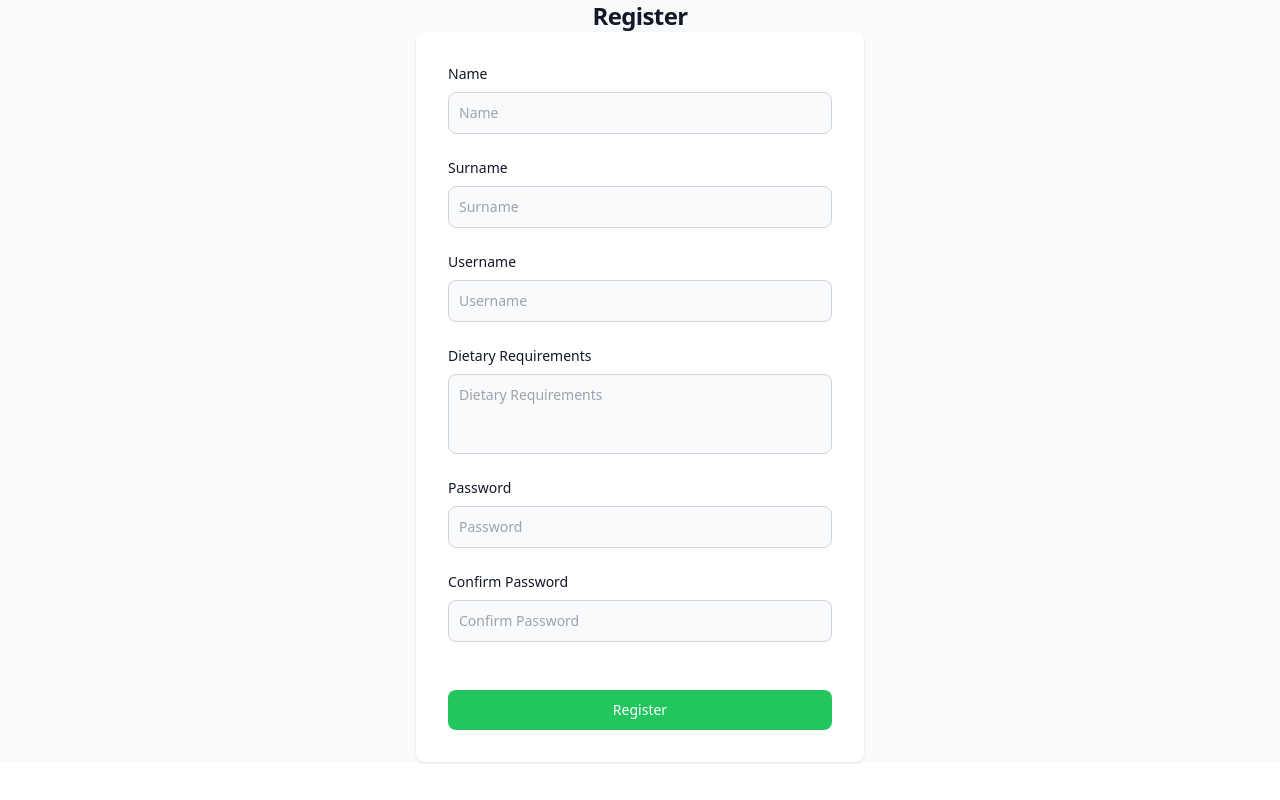
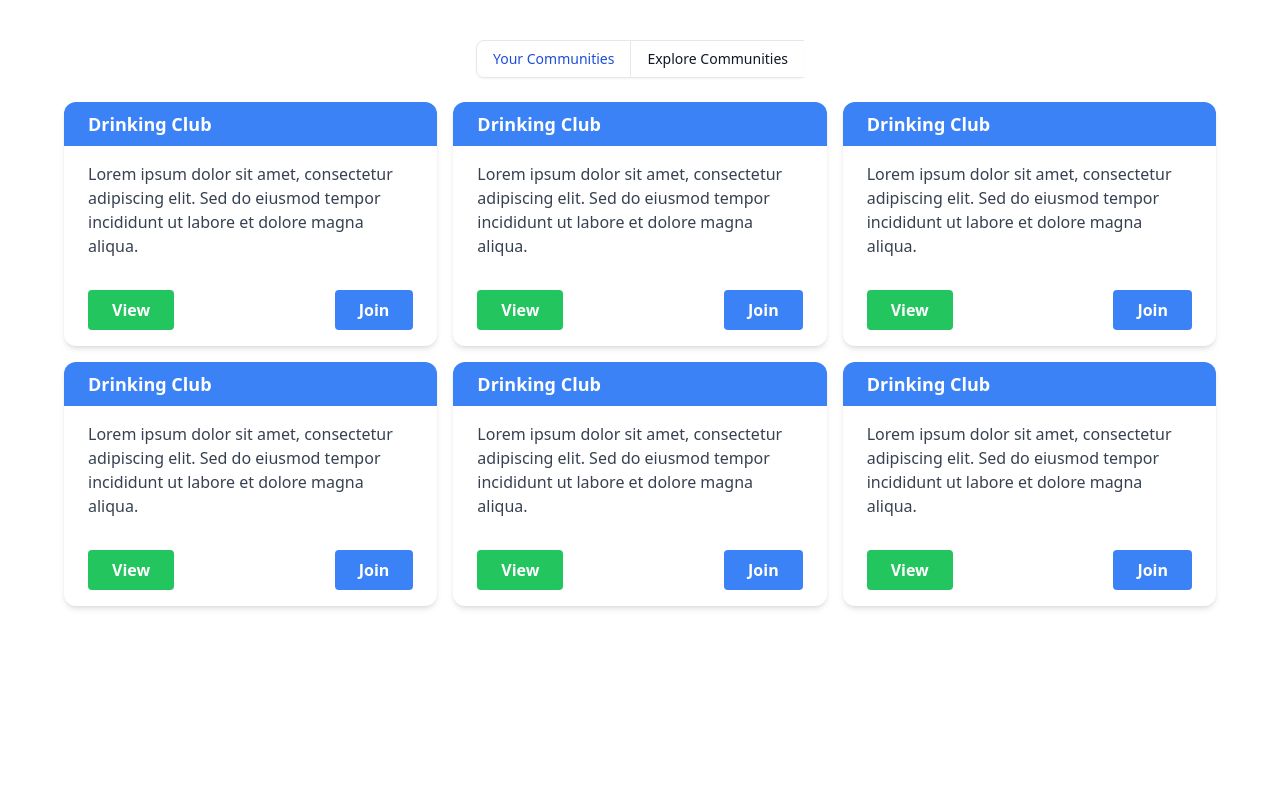
Before and after one commit to hollynowers/opencommunity, a React (Create React App) app: page / in a window 1280 px wide. Built offline with nearby package versions, Linux system fonts and the light colour scheme.

Commit message:
first commit

```diff
--- a/src/App.js
+++ b/src/App.js
@@ -5,11 +5,14 @@ import "./App.css";
 import Register from "./components/Register";
 
 import React, { useState, useEffect } from "react";
+import CommunityCard from "./components/CommunityCard";
+import CommunityGrid from "./components/CommunityGrid";
+import CommunityView from "./components/CommunityView";
 
 function App() {
   return (
     <div classname="App">
-      <Register />
+      <CommunityView />
     </div>
   );
 }
--- /dev/null
+++ b/src/components/CommunityCard.jsx
@@ -0,0 +1,42 @@
+import React from "react";
+
+function CommunityCard({
+  communityName,
+  communityDescription,
+  handleJoin,
+  handleView,
+}) {
+  return (
+    <div>
+      <div className="max-w-md mx-auto bg-white rounded-xl overflow-hidden shadow-md">
+        {/* Header with blue background */}
+        <div className="bg-blue-500 px-6 py-2">
+          <h2 className="text-white text-lg font-semibold">{communityName}</h2>
+        </div>
+
+        {/* Text below the header */}
+        <div className="px-6 py-4">
+          <p className="text-gray-700">{communityDescription}</p>
+        </div>
+
+        {/* Buttons (horizontal) */}
+        <div className="flex justify-between px-6 py-4">
+          <button
+            onClick={handleView}
+            className="bg-green-500 hover:bg-green-600 text-white font-bold py-2 px-6 rounded focus:outline-none focus:shadow-outline"
+          >
+            View
+          </button>
+          <button
+            onClick={handleJoin}
+            className="bg-blue-500 hover:bg-blue-600 text-white font-bold py-2 px-6 rounded focus:outline-none focus:shadow-outline"
+          >
+            Join
+          </button>
+        </div>
+      </div>
+    </div>
+  );
+}
+
+export default CommunityCard;
--- /dev/null
+++ b/src/components/CommunityGrid.jsx
@@ -0,0 +1,88 @@
+import * as React from "react";
+import { styled } from "@mui/material/styles";
+import Box from "@mui/material/Box";
+import Paper from "@mui/material/Paper";
+import Grid from "@mui/material/Grid";
+import CommunityCard from "./CommunityCard";
+
+const Item = styled(Paper)(({ theme }) => ({
+  backgroundColor: theme.palette.mode === "dark" ? "#1A2027" : "#fff",
+  ...theme.typography.body2,
+  padding: theme.spacing(1),
+  textAlign: "center",
+  color: theme.palette.text.secondary,
+}));
+
+export default function CommunityGrid() {
+  return (
+    <Box sx={{ flexGrow: 1, padding: 8, marginTop: -5 }}>
+      <Grid container spacing={2}>
+        <Grid item xs={12} md={6} lg={4}>
+          <CommunityCard
+            communityName={"Drinking Club"}
+            communityDescription={
+              " Lorem ipsum dolor sit amet, consectetur adipiscing elit. Sed do eiusmod tempor incididunt ut labore et dolore magna aliqua."
+            }
+            handleJoin={() => {}}
+            handleView={() => {}}
+          />
+        </Grid>
+
+        <Grid item xs={12} md={6} lg={4}>
+          <CommunityCard
+            communityName={"Drinking Club"}
+            communityDescription={
+              " Lorem ipsum dolor sit amet, consectetur adipiscing elit. Sed do eiusmod tempor incididunt ut labore et dolore magna aliqua."
+            }
+            handleJoin={() => {}}
+            handleView={() => {}}
+          />
+        </Grid>
+
+        <Grid item xs={12} md={6} lg={4}>
+          <CommunityCard
+            communityName={"Drinking Club"}
+            communityDescription={
+              " Lorem ipsum dolor sit amet, consectetur adipiscing elit. Sed do eiusmod tempor incididunt ut labore et dolore magna aliqua."
+            }
+            handleJoin={() => {}}
+            handleView={() => {}}
+          />
+        </Grid>
+
+        <Grid item xs={12} md={6} lg={4}>
+          <CommunityCard
+            communityName={"Drinking Club"}
+            communityDescription={
+              " Lorem ipsum dolor sit amet, consectetur adipiscing elit. Sed do eiusmod tempor incididunt ut labore et dolore magna aliqua."
+            }
+            handleJoin={() => {}}
+            handleView={() => {}}
+          />
+        </Grid>
+
+        <Grid item xs={12} md={6} lg={4}>
+          <CommunityCard
+            communityName={"Drinking Club"}
+            communityDescription={
+              " Lorem ipsum dolor sit amet, consectetur adipiscing elit. Sed do eiusmod tempor incididunt ut labore et dolore magna aliqua."
+            }
+            handleJoin={() => {}}
+            handleView={() => {}}
+          />
+        </Grid>
+
+        <Grid item xs={12} md={6} lg={4}>
+          <CommunityCard
+            communityName={"Drinking Club"}
+            communityDescription={
+              " Lorem ipsum dolor sit amet, consectetur adipiscing elit. Sed do eiusmod tempor incididunt ut labore et dolore magna aliqua."
+            }
+            handleJoin={() => {}}
+            handleView={() => {}}
+          />
+        </Grid>
+      </Grid>
+    </Box>
+  );
+}
--- /dev/null
+++ b/src/components/CommunityView.jsx
@@ -0,0 +1,30 @@
+import React from "react";
+import CommunityGrid from "./CommunityGrid";
+
+function CommunityView() {
+  return (
+    <div>
+      <center className="mt-10">
+        <div className="inline-flex rounded-md shadow-sm ">
+          <a
+            href="#"
+            aria-current="page"
+            class="px-4 py-2 text-sm font-medium text-blue-700 bg-white border border-gray-200 rounded-s-lg hover:bg-gray-100 focus:z-10 focus:ring-2 focus:ring-blue-700 focus:text-blue-700 dark:bg-gray-800 dark:border-gray-700 dark:text-white dark:hover:text-white dark:hover:bg-gray-700 dark:focus:ring-blue-500 dark:focus:text-white"
+          >
+            Your Communities
+          </a>
+          <a
+            href="#"
+            class="px-4 py-2 text-sm font-medium text-gray-900 bg-white border-t border-b border-gray-200 hover:bg-gray-100 hover:text-blue-700 focus:z-10 focus:ring-2 focus:ring-blue-700 focus:text-blue-700 dark:bg-gray-800 dark:border-gray-700 dark:text-white dark:hover:text-white dark:hover:bg-gray-700 dark:focus:ring-blue-500 dark:focus:text-white"
+          >
+            Explore Communities
+          </a>
+        </div>
+      </center>
+
+      <CommunityGrid />
+    </div>
+  );
+}
+
+export default CommunityView;
```
